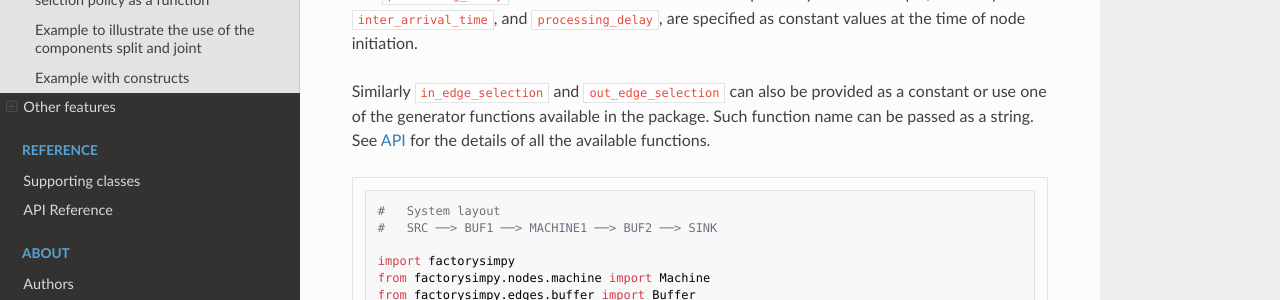
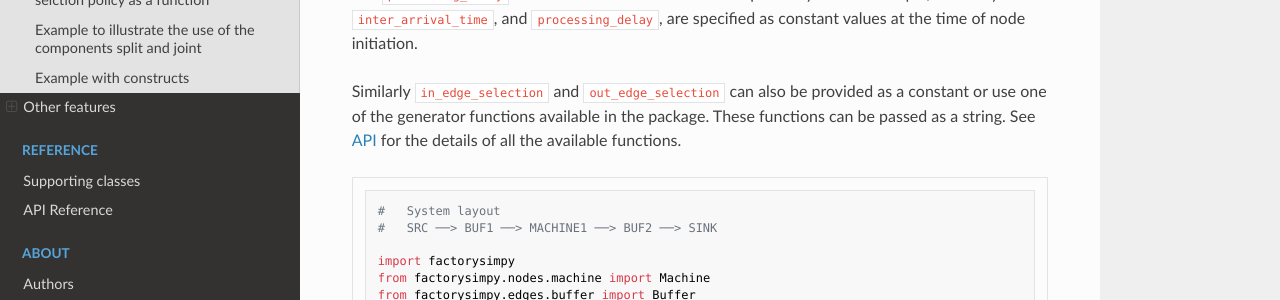
Before and after one commit to FactorySimPy/FactorySimPy, an MkDocs documentation site: the page built from docs/examples.md, in a window 1280 px wide and 900 px high. Shown: the part 379-679 px from the top of the window. Built offline with MkDocs 1.6.1, drawn with Linux system fonts in a browser that asks for light colours; nearby versions of some CDN libraries.

Commit message:
documentation update

````diff
--- a/docs/examples.md
+++ b/docs/examples.md
@@ -10,7 +10,7 @@ In this section, we present examples that demonstrate how to use FactorySimPy
 
 Shown below is a very simple example. Here, the delays to be configured are `inter_arrival_time`, and `processing_delay` of the source and the machine respectively. In this example, the delays `inter_arrival_time`, and `processing_delay`, are specified as constant values at the time of node initiation.
 
-Similarly `in_edge_selection` and  `out_edge_selection` can also be provided as a constant or use one of the generator functions available in the package. Such function name can be passed as a string. See [API](api_ref_main_page.md) for the details of all the available functions.
+Similarly `in_edge_selection` and  `out_edge_selection` can also be provided as a constant or use one of the generator functions available in the package. These functions can be passed as a string. See [API](api_ref_main_page.md) for the details of all the available functions.
 
 ```python
 
````
